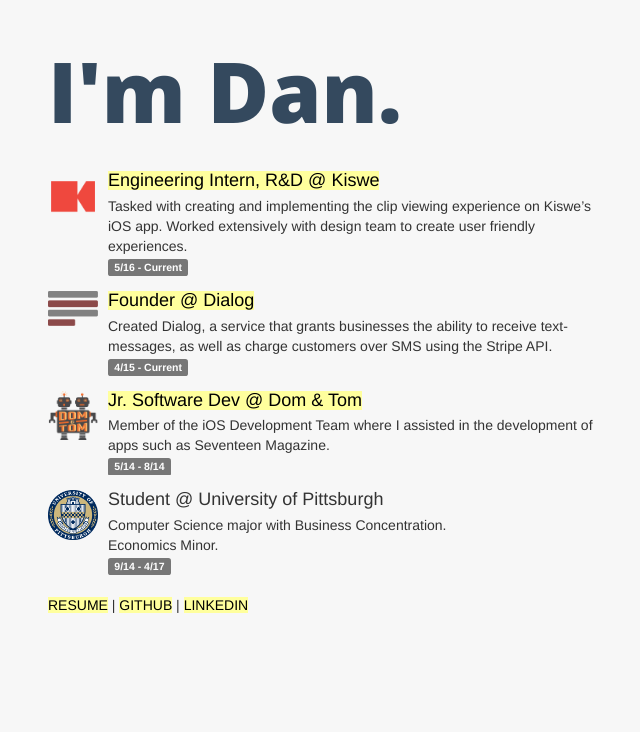
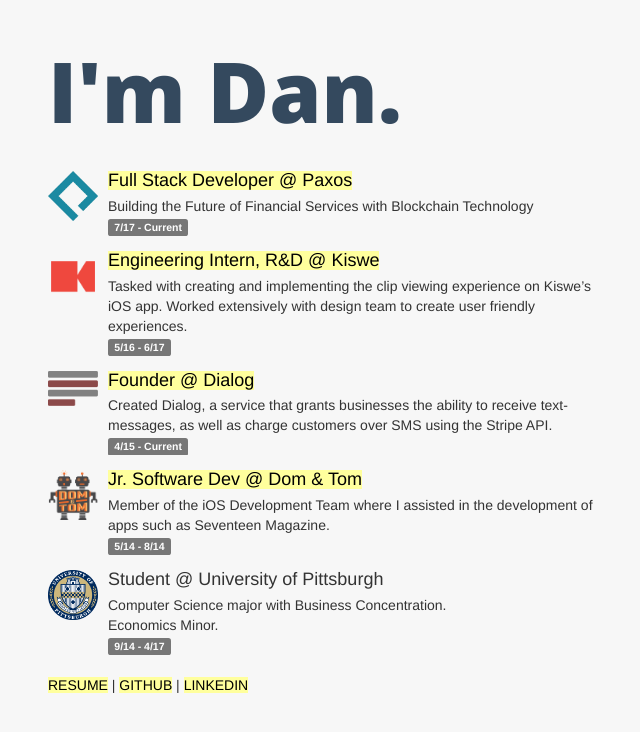
Before and after one commit to dkindler/dkindler.github.io, a plain HTML site: page index.html in a window 1280 px wide. Shown: the whole page, without its empty margins (22-662 px from the left). Drawn offline with nearby package versions, Linux system fonts and the light colour scheme.

Commit message:
add paxos

```diff
--- a/index.html
+++ b/index.html
@@ -27,6 +27,16 @@
 <div class="container" id="about-me">
   <div class="col-md-6">
       <ul class="media-list">
+        <li class="media">
+            <div class="media-left">
+                <img style="width:50px" class="media-object" src="assets/paxos.png">
+            </div>
+            <div class="media-body">
+                <a href="http://paxos.com"><h4 class="media-heading"><span id="highlight">Full Stack Developer @ Paxos</span></h4></a>
+                <p>Building the Future of Financial Services with Blockchain Technology</p>
+                <p><span class="label label-default">7/17 - Current</span></p>
+            </div>
+        </li>
           <li class="media">
               <div class="media-left">
                   <img style="width:50px" class="media-object" src="assets/kiswe.png">
@@ -34,7 +44,7 @@
               <div class="media-body">
                   <a href="http://kiswe.com"><h4 class="media-heading"><span id="highlight">Engineering Intern, R&amp;D @ Kiswe</span></h4></a>
                   <p>Tasked with creating and implementing the clip viewing experience on Kiswe’s iOS app. Worked extensively with design team to create user friendly experiences.</p>
-                  <p><span class="label label-default">5/16 - Current</span></p>
+                  <p><span class="label label-default">5/16 - 6/17</span></p>
               </div>
           </li>
           <li class="media">
```
Also changed, not shown: assets/paxos.png (added), 2 other files.
